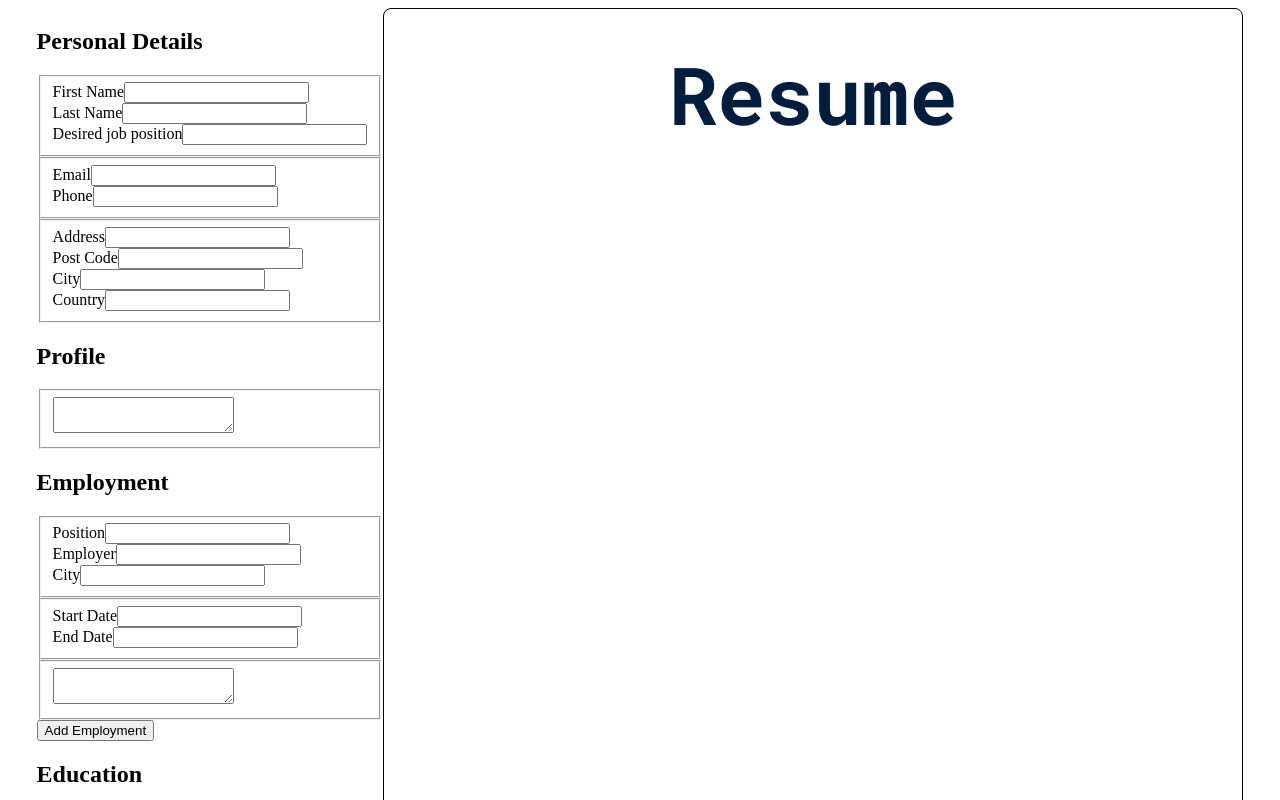
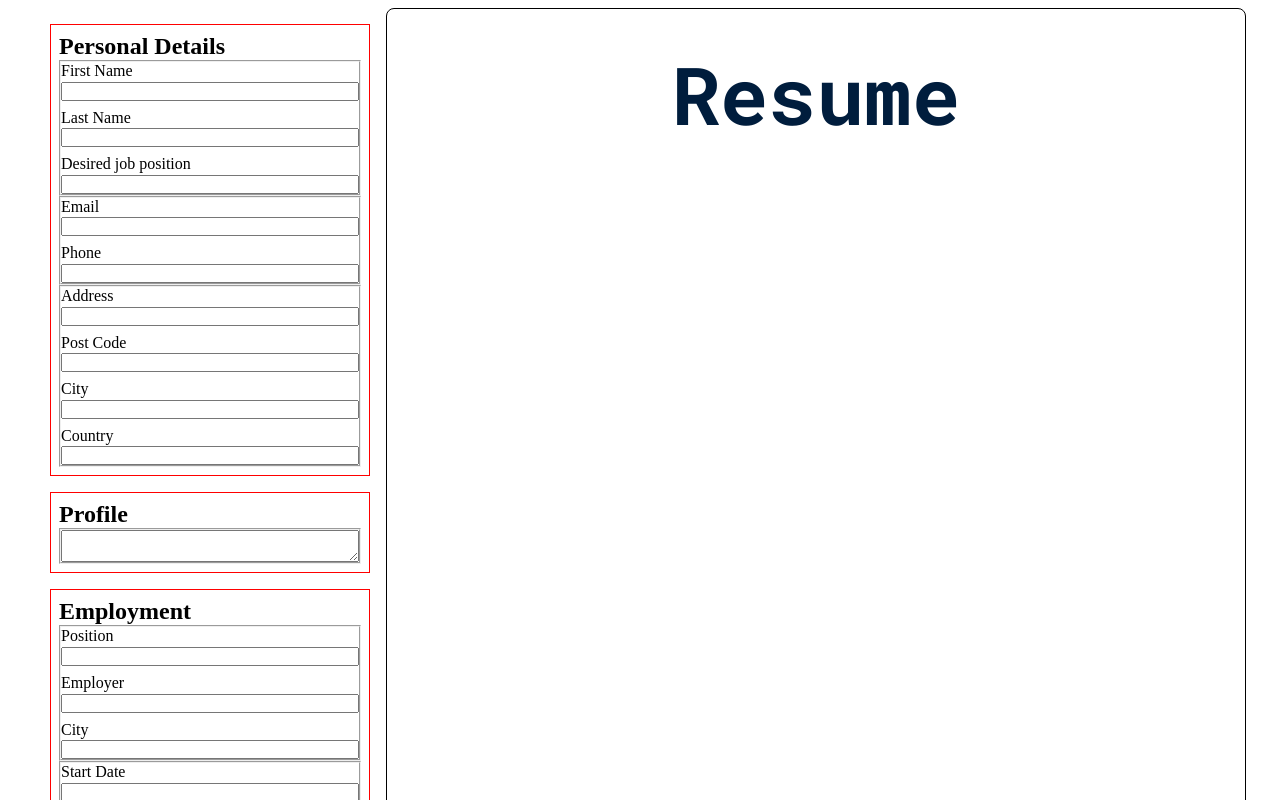
Before and after one commit to dejanpls/cvmaker, a React (Vite) app: page / in a window 1280 px wide. Shown: the top 800 px of the page. Built offline with nearby package versions, Linux system fonts and the light colour scheme.

Commit message:
style: position fieldsets with label on top of an input field

```diff
--- a/src/components/forms/EducationForm.jsx
+++ b/src/components/forms/EducationForm.jsx
@@ -55,6 +55,7 @@ export default function EducationForm({ education, onChange }) {
 
       <fieldset>
         <legend className="sr-only">Description</legend>
+        <label htmlFor="edu-description">Description</label>
         <textarea
           name="description"
           value={education.description}
--- a/src/components/forms/EmploymentForm.jsx
+++ b/src/components/forms/EmploymentForm.jsx
@@ -54,6 +54,7 @@ export default function EmploymentForm({ employment, onChange }) {
 
       <fieldset>
         <legend className="sr-only">Description</legend>
+        <label htmlFor={`description-${employment.id}`}>Description</label>
         <textarea
           name="description"
           value={employment.description}
--- a/src/styles/inputs.css
+++ b/src/styles/inputs.css
@@ -2,6 +2,19 @@ div#root {
   display: flex;
   justify-content: center;
   flex-wrap: wrap;
+}
+
+section.inputs * {
+  margin: 0;
+  padding: 0;
+  box-sizing: border-box;
+}
+
+section.inputs section {
+  min-width: 320px;
+  padding: 8px;
+  margin: 1rem;
+  border: 1px solid red;
 }
 
 .sr-only {
@@ -15,3 +28,15 @@ div#root {
   white-space: nowrap;
   border: 0;
 }
+
+fieldset {
+  display: flex;
+  flex-direction: column;
+  gap: 0.5rem;
+}
+
+div.input {
+  display: flex;
+  flex-direction: column;
+  gap: 0.1rem;
+}
```
